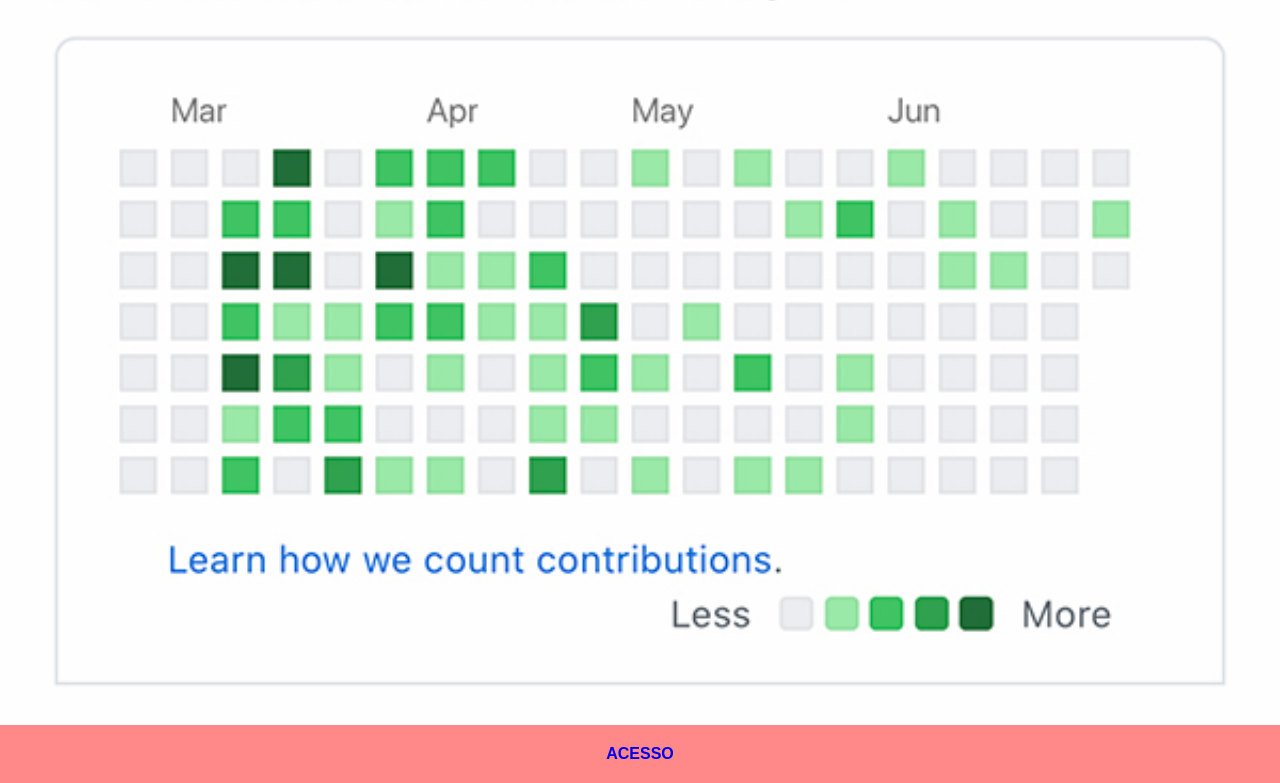
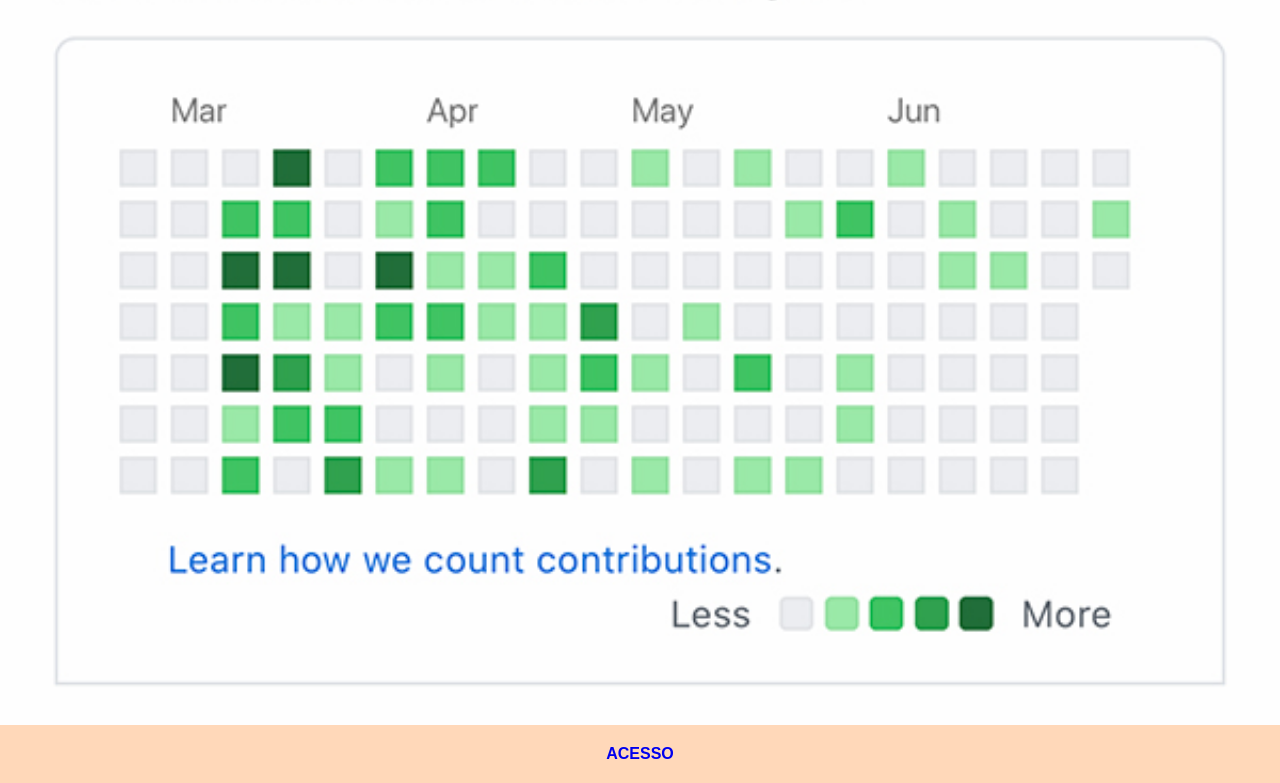
Before and after one commit to fabriciomeira03/projeto-redes-sociais, a plain HTML site: page github.html in a window 1280 px wide. In both pictures the pointer is over the link "ACESSO". Shown: the part 4007-4790 px from the top of the page. Drawn offline with Linux system fonts and the light colour scheme.

Commit message:
atualização

```diff
--- a/geralsocial.css
+++ b/geralsocial.css
@@ -22,7 +22,7 @@ img {
 
 img {
     display: block;
-    background-color: rgba(216, 22, 22, 0.342);
+    background-color: rgba(231, 226, 222, 0.233);
     padding: 20px;
     text-align: center;
     font-weight: bolder;
@@ -34,7 +34,7 @@ img {
 
 a {
     display: block;
-    background-color: rgba(216, 22, 22, 0.205);
+    background-color: rgba(235, 228, 225, 0.192);
     padding: 20px;
     text-align: center;
     font-weight: bolder;
@@ -42,5 +42,5 @@ a {
 }
 
 a:hover {
-    background-color: rgba(255, 0, 0, 0.466);
+    background-color: rgba(255, 115, 0, 0.274);
 }
```
Also changed, not shown: youtube.html (+1 -1 lines).
